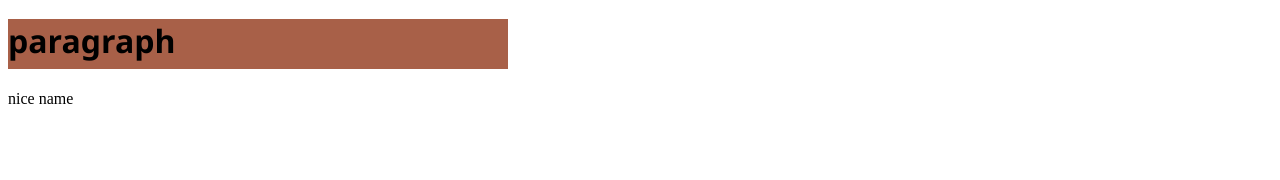
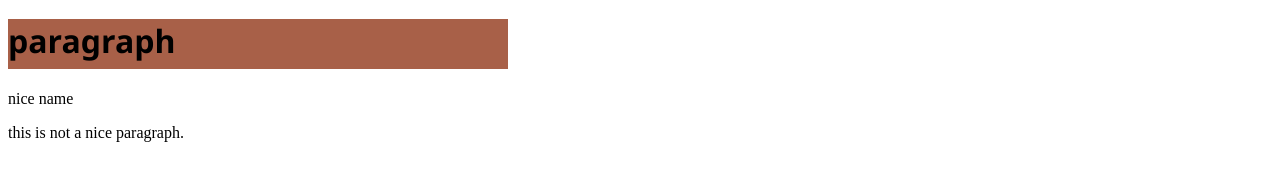
Before and after one commit to MerazKabir/new-trial-repository, a plain HTML site: page firs website.html in a window 1280 px wide. Shown: the part 458-638 px from the top of the page. Drawn offline with Linux system fonts and the light colour scheme.

Commit message:
Update first website.html

```diff
--- a/firs website.html
+++ b/firs website.html
@@ -35,6 +35,7 @@
     <div>
         <h1>paragraph</h1>
         <p>nice name</p>
+        <p>this is not a nice paragraph. </p>
     </div>
 </body>
 </html>
```
